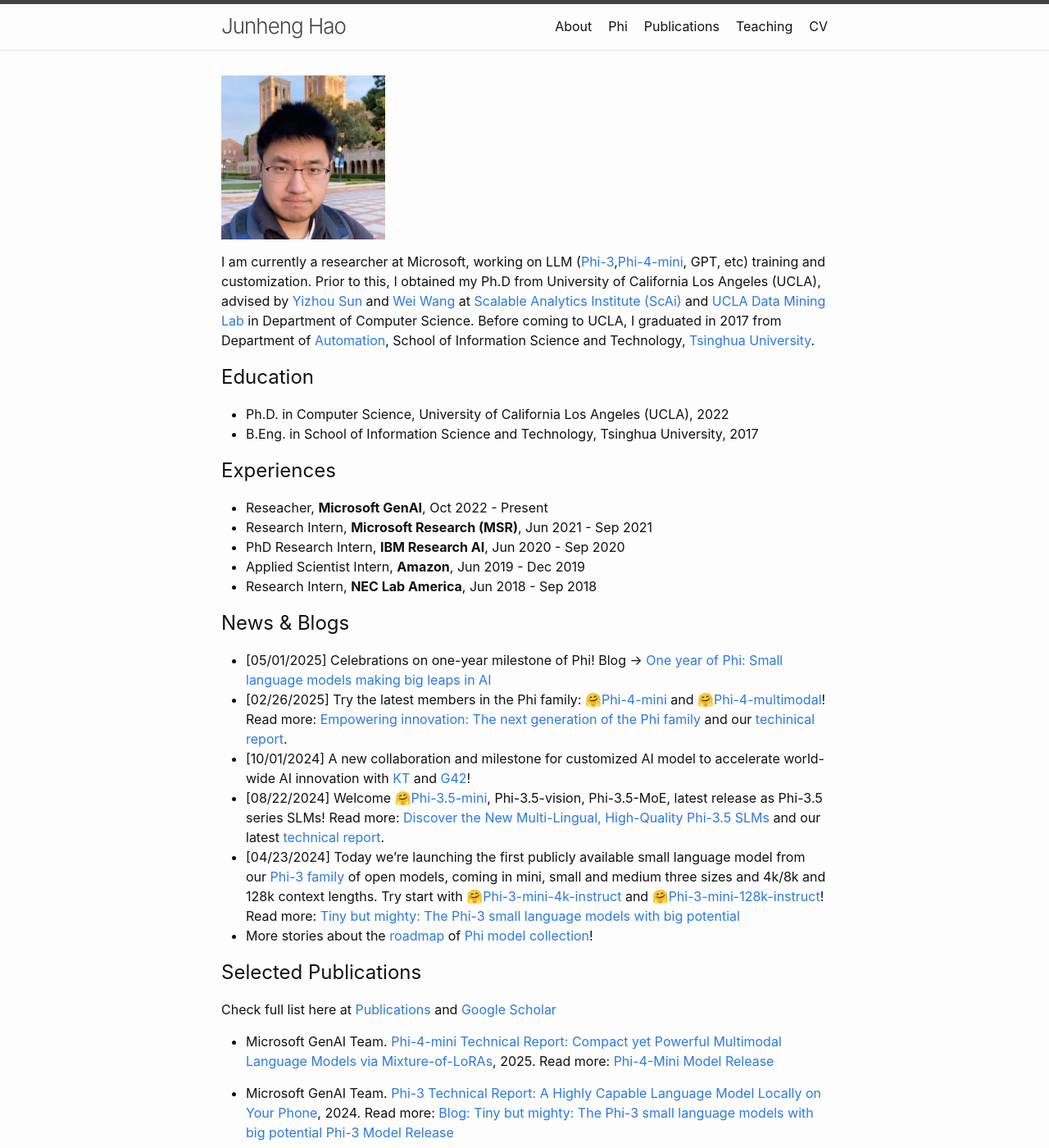
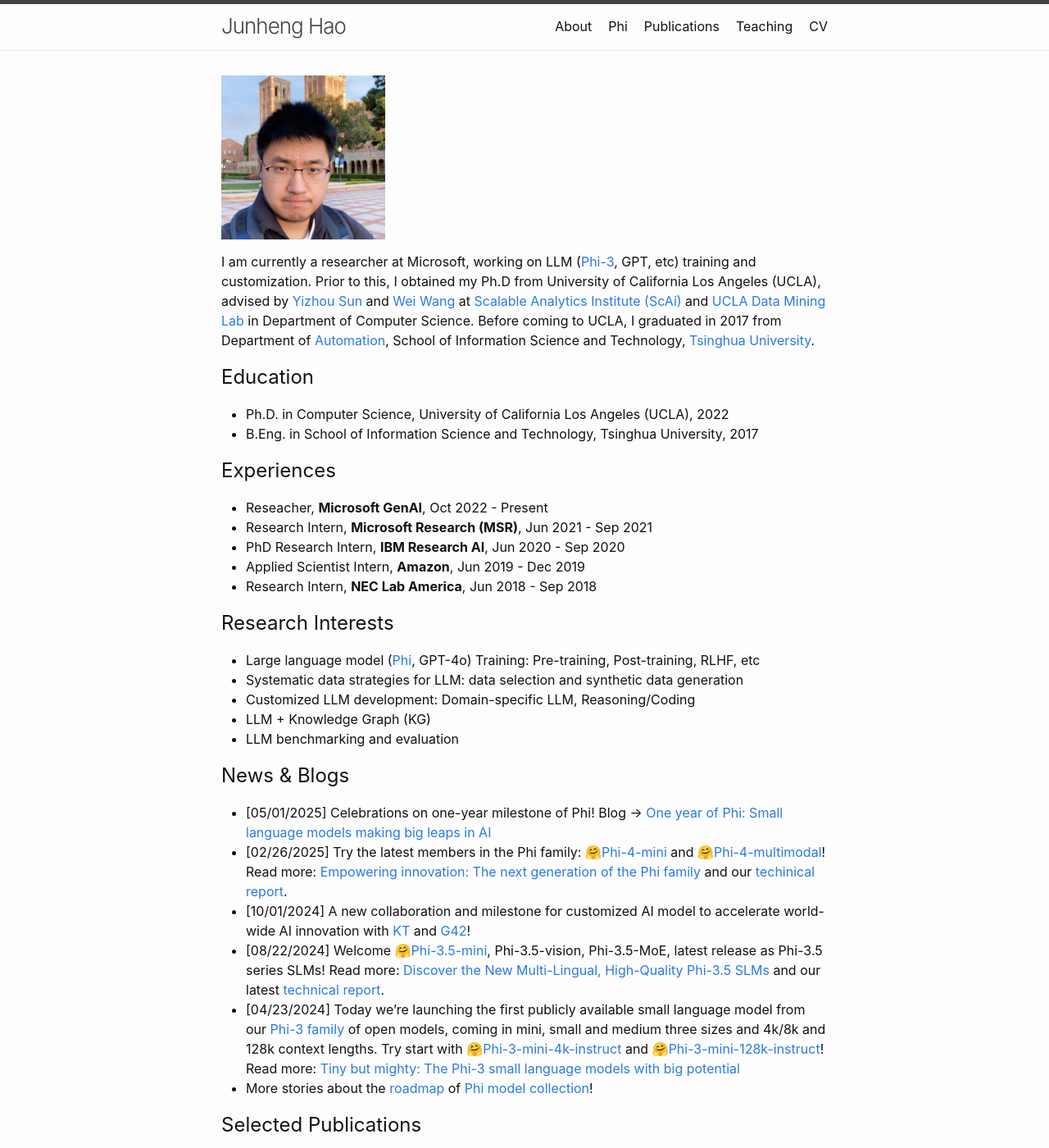
Before and after one commit to junhenghao/junhenghao.github.io, a Jekyll site: the page built from index.md, in a window 1280 px wide and 1400 px high. Shown: the whole window at 82% size. Built offline with Jekyll 4.4.1, drawn with Linux system fonts in a browser that asks for light colours.

```diff
--- a/index.md
+++ b/index.md
@@ -10,7 +10,7 @@ title: Junheng Hao
 ---
 <img src="/assets/img/newself.jpg" alt="Profile Picture" width="200">
 
-I am currently a researcher at Microsoft, working on LLM ([Phi-3](https://techcommunity.microsoft.com/blog/azure-ai-services-blog/discover-the-new-multi-lingual-high-quality-phi-3-5-slms/4225280),[Phi-4-mini](https://azure.microsoft.com/en-us/blog/empowering-innovation-the-next-generation-of-the-phi-family/), GPT, etc) training and customization. Prior to this, I obtained my Ph.D from University of California Los Angeles (UCLA), advised by [Yizhou Sun](http://web.cs.ucla.edu/~yzsun/) and [Wei Wang](https://web.cs.ucla.edu/~weiwang/) at [Scalable Analytics Institute (ScAi)](https://scai.cs.ucla.edu/) and [UCLA Data Mining Lab](https://ucla-dm.github.io/DM_website/index.html) in Department of Computer Science. Before coming to UCLA, I graduated in 2017 from Department of [Automation](https://www.au.tsinghua.edu.cn/), School of Information Science and Technology, [Tsinghua University](https://www.tsinghua.edu.cn/en/).
+I am currently a researcher at Microsoft, working on LLM ([Phi-3](/phi.md), GPT, etc) training and customization. Prior to this, I obtained my Ph.D from University of California Los Angeles (UCLA), advised by [Yizhou Sun](http://web.cs.ucla.edu/~yzsun/) and [Wei Wang](https://web.cs.ucla.edu/~weiwang/) at [Scalable Analytics Institute (ScAi)](https://scai.cs.ucla.edu/) and [UCLA Data Mining Lab](https://ucla-dm.github.io/DM_website/index.html) in Department of Computer Science. Before coming to UCLA, I graduated in 2017 from Department of [Automation](https://www.au.tsinghua.edu.cn/), School of Information Science and Technology, [Tsinghua University](https://www.tsinghua.edu.cn/en/).
 
 <!-- <p>You can find more information about my <a href="/publication/">publications</a> and <a href="/teaching/">projects</a>.  -->
 
@@ -24,6 +24,13 @@ I am currently a researcher at Microsoft, working on LLM ([Phi-3](https://techco
 * PhD Research Intern, **IBM Research AI**, Jun 2020 - Sep 2020
 * Applied Scientist Intern, **Amazon**, Jun 2019 - Dec 2019
 * Research Intern, **NEC Lab America**, Jun 2018 - Sep 2018
+
+## Research Interests
+* Large language model ([Phi](/phi.md), GPT-4o) Training: Pre-training, Post-training, RLHF, etc
+* Systematic data strategies for LLM: data selection and synthetic data generation
+* Customized LLM development: Domain-specific LLM, Reasoning/Coding
+* LLM + Knowledge Graph (KG)
+* LLM benchmarking and evaluation
 
 ## News & Blogs
 * \[05/01/2025\] Celebrations on one-year milestone of Phi! Blog <span>&#8594;</span> [One year of Phi: Small language models making big leaps in AI](https://azure.microsoft.com/en-us/blog/one-year-of-phi-small-language-models-making-big-leaps-in-ai/)
```
Also changed, not shown: about.md (+1 -1 lines), phi.md (+5 -1 lines).
